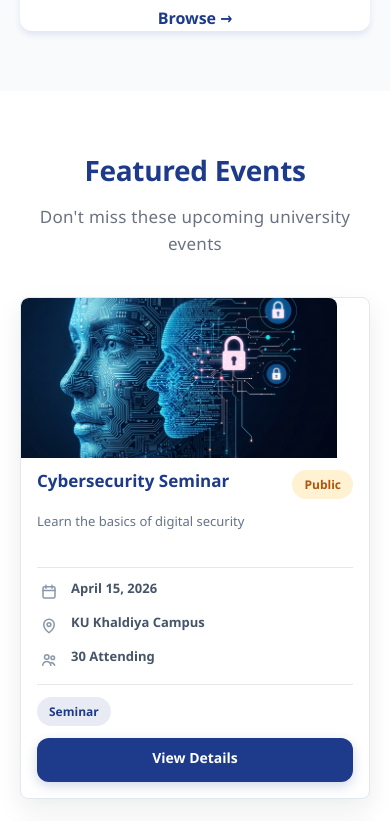
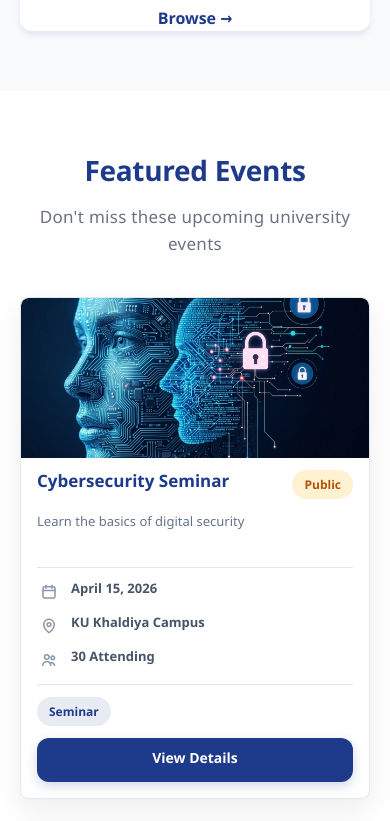
Before and after one commit to qamarsalam/Webproject, a React (Create React App) app: page / in a window 390 px wide. Shown: the part 2343-3164 px from the top of the page. Built offline with nearby package versions, Linux system fonts and the light colour scheme; no server answers.

Commit message:
fix event card header image sizing

```diff
--- a/src/styles/EventCard.css
+++ b/src/styles/EventCard.css
@@ -15,7 +15,7 @@
 }
 
 .event-card-image-wrap {
-    width: 100%;
+    width: calc(100% + 36px);
     overflow: hidden;
     margin: -18px -18px 2px;
     border-radius: 8px 8px 0 0;
@@ -168,6 +168,7 @@
     }
 
     .event-card-image-wrap {
+        width: calc(100% + 32px);
         margin: -16px -16px 0;
     }
 
```
